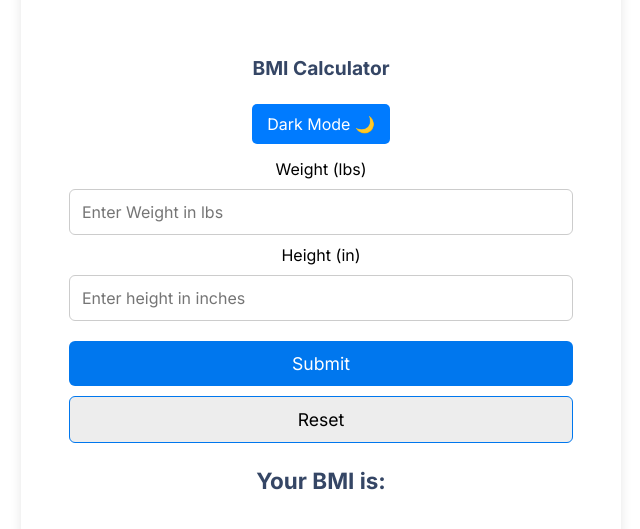
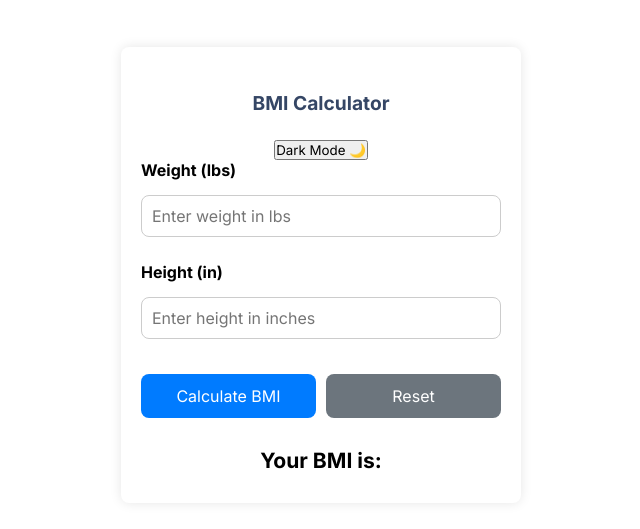
Before and after one commit to iiitl/bmi_calculator, a React (Create React App) app: page / in a window 1280 px wide. Shown: the part 125-654 px from the top of the page, without its empty margins (319-959 px from the left). Built offline with nearby package versions, Linux system fonts and the light colour scheme.

Commit message:
issue resolved

```diff
--- a/src/App.css
+++ b/src/App.css
@@ -1,32 +1,109 @@
+
+:root {
+  --light-bg: #ffffff;
+  --light-text: #000000;
+  --dark-bg: #121212;
+  --dark-text: #dcdcdc;
+  --card-bg-light: #ffffff;
+  --card-bg-dark: #1e1e1e;
+  --primary-color: #007bff;
+  --primary-hover: #0056b3;
+  --secondary-color: #6c757d;
+  --secondary-hover: #5a6268;
+  --dialog-bg: rgba(255, 0, 0, 0.9);
+  --dialog-text: #ffffff;
+  --border-radius: 8px;
+  --transition-speed: 0.3s;
+}
+
 /* Light Mode */
 .app {
   text-align: center;
   padding: 20px;
-  background-color: white;
-  color: black;
+  background-color: var(--light-bg);
+  color: var(--light-text);
   min-height: 100vh;
+  transition: background-color var(--transition-speed), color var(--transition-speed);
 }
 
 /* Dark Mode */
 .app.dark {
-  background-color: #121212;
+  background-color: var(--dark-bg);
+  color: var(--dark-text);
+}
+
+/* Centered Container */
+.container {
+  max-width: 400px;
+  margin: auto;
+  padding: 20px;
+}
+
+/* Input Groups */
+.input-group {
+  margin-bottom: 15px;
+  text-align: left;
+}
+
+.input-group label {
+  font-weight: bold;
+  display: block;
+  margin-bottom: 5px;
+}
+
+.input-group input {
+  width: 100%;
+  padding: 10px;
+  border: 1px solid #ccc;
+  border-radius: var(--border-radius);
+  font-size: 16px;
+  transition: border-color var(--transition-speed);
+}
+
+.input-group input:focus {
+  border-color: var(--primary-color);
+  outline: none;
+}
+
+/* Buttons */
+.button-group {
+  display: flex;
+  justify-content: space-between;
+  gap: 10px;
+}
+
+.btn {
+  flex: 1;
+  padding: 12px;
+  font-size: 16px;
+  border: none;
+  cursor: pointer;
+  border-radius: var(--border-radius);
+  transition: background-color var(--transition-speed);
+}
+
+.primary {
+  background-color: var(--primary-color);
   color: white;
 }
 
-/* Toggle Button */
-.toggle-btn {
-  padding: 10px 15px;
-  margin-bottom: 15px;
-  border: none;
-  cursor: pointer;
-  font-size: 16px;
-  background-color: #007bff;
-  color: white;
-  border-radius: 5px;
+.primary:hover {
+  background-color: var(--primary-hover);
 }
 
-.toggle-btn:hover {
-  background-color: #0056b3;
+.secondary {
+  background-color: var(--secondary-color);
+  color: white;
+}
+
+.secondary:hover {
+  background-color: var(--secondary-hover);
+}
+
+/* Results Section */
+.result {
+  margin-top: 20px;
+  font-size: 18px;
 }
 
 /* Dialog Box */
@@ -35,10 +112,10 @@
   top: 50%;
   left: 50%;
   transform: translate(-50%, -50%);
-  background: rgba(255, 0, 0, 0.9);
+  background: var(--dialog-bg);
   padding: 20px;
-  color: white;
-  border-radius: 10px;
+  color: var(--dialog-text);
+  border-radius: var(--border-radius);
   text-align: center;
   box-shadow: 0 0 10px rgba(0, 0, 0, 0.3);
   width: 300px;
@@ -51,15 +128,26 @@
 .dialog-btn {
   background: white;
   color: red;
-  padding: 8px 15px;
+  padding: 10px 15px;
   border: none;
-  border-radius: 5px;
+  border-radius: var(--border-radius);
   cursor: pointer;
   font-size: 16px;
+  transition: background var(--transition-speed);
 }
-
-
 
 .dialog-btn:hover {
   background: lightgray;
 }
+
+/* Responsive */
+@media (max-width: 480px) {
+  .container {
+    width: 90%;
+  }
+
+  .btn {
+    font-size: 14px;
+    padding: 10px;
+  }
+}
--- a/src/App.js
+++ b/src/App.js
@@ -1,95 +1,105 @@
-import './App.css';
-import './index.css';
-import React, { useState } from 'react';
+import "./App.css";
+import "./index.css";
+import React, { useState } from "react";
 
 function App() {
-  const [weight, setWeight] = useState('');
-  const [height, setHeight] = useState('');
-  const [bmi, setBmi] = useState('');
-  const [message, setMessage] = useState('');
-  const [error, setError] = useState('');
+  const [weight, setWeight] = useState("");
+  const [height, setHeight] = useState("");
+  const [bmi, setBmi] = useState("");
+  const [message, setMessage] = useState("");
+  const [error, setError] = useState("");
   const [showDialog, setShowDialog] = useState(false);
-
   const [darkMode, setDarkMode] = useState(false);
 
-  let calcBmi = (event) => {
+  const BMI_MULTIPLIER = 703; // Standardized BMI calculation
+
+  const calcBmi = (event) => {
     event.preventDefault();
 
     let weightNum = parseFloat(weight);
     let heightNum = parseFloat(height);
 
     if (isNaN(weightNum) || isNaN(heightNum) || weightNum <= 0 || heightNum <= 0) {
-      setError('Please enter valid positive numbers for weight and height.');
+      setError("Please enter valid positive numbers for weight and height.");
       setShowDialog(true);
       return;
     }
 
-    let bmiValue = (weightNum / (heightNum * heightNum)) * 703;
+    let bmiValue = (weightNum / (heightNum * heightNum)) * BMI_MULTIPLIER;
     setBmi(bmiValue.toFixed(1));
 
-    if (bmiValue < 18.5) {
-      setMessage('You are underweight');
-    } else if (bmiValue >= 18.5 && bmiValue < 25) {
-      setMessage('You have a healthy weight');
-    } else {
-      setMessage('You are overweight');
-    }
+    setMessage(
+      bmiValue < 18.5
+        ? "You are underweight"
+        : bmiValue < 25
+        ? "You have a healthy weight"
+        : "You are overweight"
+    );
   };
-  let resetForm = () => {
-    setWeight('');
-    setHeight('');
-    setBmi('');
-    setMessage('');
+
+  const resetForm = () => {
+    setWeight("");
+    setHeight("");
+    setBmi("");
+    setMessage("");
   };
 
   return (
-    <div className={`app ${darkMode ? 'dark' : 'light'}`}>
-      <div className='container'>
-        <h2 className='center'>BMI Calculator</h2>
+    <div className={`app ${darkMode ? "dark" : "light"}`}>
+      <div className="container">
+        <h2 className="center">BMI Calculator</h2>
 
         {/* Dark Mode Toggle Button */}
         <button className="toggle-btn" onClick={() => setDarkMode(!darkMode)}>
-          {darkMode ? 'Light Mode ☀️' : 'Dark Mode 🌙'}
+          {darkMode ? "Light Mode ☀️" : "Dark Mode 🌙"}
         </button>
 
         <form onSubmit={calcBmi}>
-          <div>
+          <div className="input-group">
             <label>Weight (lbs)</label>
             <input
               type="number"
-              placeholder='Enter Weight in lbs'
+              placeholder="Enter weight in lbs"
               value={weight}
               onChange={(e) => setWeight(e.target.value)}
               min="1"
             />
           </div>
-          <div>
+
+          <div className="input-group">
             <label>Height (in)</label>
             <input
               type="number"
-              placeholder='Enter height in inches'
+              placeholder="Enter height in inches"
               value={height}
               onChange={(e) => setHeight(e.target.value)}
               min="1"
             />
           </div>
-          <div>
-            <button className='btn' type='submit'>Submit</button>
-            <button className='btn btn-outline' type='button' onClick={resetForm}>Reset</button>
+
+          <div className="button-group">
+            <button className="btn primary" type="submit">
+              Calculate BMI
+            </button>
+            <button className="btn secondary" type="button" onClick={resetForm}>
+              Reset
+            </button>
           </div>
         </form>
 
-        <div className='center'>
+        <div className="result">
           <h3>Your BMI is: {bmi}</h3>
           <p>{message}</p>
         </div>
       </div>
 
-      {/* dialog box  */}
+      {/* Dialog Box */}
       {showDialog && (
         <div className="dialog-box">
           <p>{error}</p>
-          <button className="dialog-btn" onClick={() => setShowDialog(false)}>OK</button>
+          <button className="dialog-btn" onClick={() => setShowDialog(false)}>
+            OK
+          </button>
         </div>
       )}
     </div>
```
